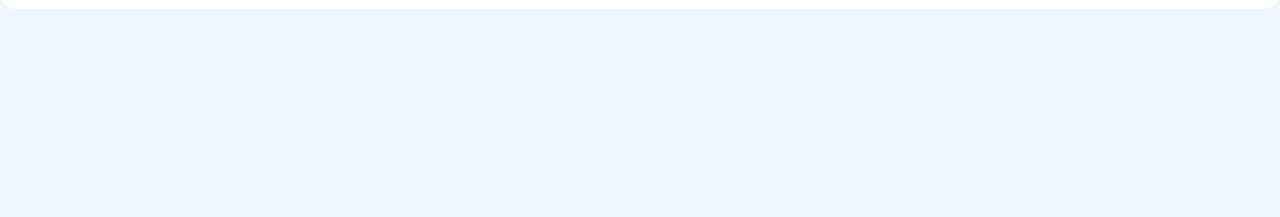
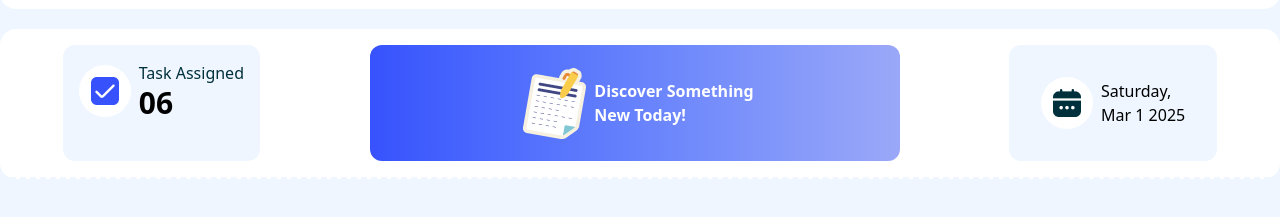
Before and after one commit to RahilLamisa/b11a5, a plain HTML site: page index.html in a window 1280 px wide. Shown: the part 107-324 px from the top of the page. Drawn offline with nearby package versions, Linux system fonts and the light colour scheme.

Commit message:
header part done

```diff
--- a/index.html
+++ b/index.html
@@ -25,6 +25,40 @@
                     </div>
                 </div>
             </nav>
+            <section class="">
+                <section class="sec-1 bg-white mt-5 rounded-2xl">
+                    <header class="flex justify-around gap-4 p-4 border-b-2 border-dashed border-blue-50">
+                        <div class="bg-blue-50 p-4  rounded-xl">
+                            <div class="flex gap-2 justify-center items-center">
+                                <button class="bg-white rounded-full p-3"><img src="assets/checkbox.png" alt="checkbox" class="h-7 w-7"></button>
+                                <div>
+                                    <p class="text-base text-[#00303C] font-medium">Task Assigned</p>
+
+                                    <p class="text-3xl"><b>06</b></p>
+                                </div>
+                            </div>
+                        </div>
+                        <div id="discover" class="rounded-xl bg-gradient-to-r from-[#3752FD] p-4.5  w-[530px] to-[#9BA8F8] flex justify-center items-center">
+                            <img src="assets/board.png" alt="board image">
+                            <p class="text-white"><b>Discover Something <br> New Today!</b></p>
+                        </div>
+                        <div class="bg-blue-50 p-8  rounded-xl">
+                            <div class="flex gap-2 justify-center items-center">
+                                <button class="bg-white rounded-full p-3"><img src="assets/calender.png" alt="checkbox" class="h-7 w-7"></button>
+                                <div>
+                                    <p id="date"></p>
+                                </div>
+                            </div>
+                        </div>
+                    </header>
+                    <main>
+                        <div class="card-1">
+
+                        </div>
+                    </main>
+                </section>
+                <sec class="sec-2"></sec>
+            </section>
         </section>
 
         <script src="index.js"></script>
--- a/index.js
+++ b/index.js
@@ -7,5 +7,16 @@ document.getElementById('color').addEventListener('click',function(event){
     let randomColor = 'rgb('+red + ',' + green + ',' + blue + ')'
     document.body.style.backgroundColor=randomColor;
     // console.log(randomColor)
-    event.preventDefault()
+    event.preventDefault();
 })
+let today = new Date();
+let days = ["Sunday", "Monday", "Tuesday", "Wednesday", "Thursday", "Friday", "Saturday"];
+let months = ["Jan", "Feb", "Mar", "Apr", "May", "Jun", "Jul", "Aug", "Sep", "Oct", "Nov", "Dec"];
+
+let currentDay = days[today.getDay()];
+let currentMonth = months[today.getMonth()];
+let currentDate = today.getDate();
+let currentYear = today.getFullYear();
+
+let formattedDate = currentDay + ',' + '\n'+ ' '+ currentMonth + ' ' + currentDate + ' ' + currentYear ;
+document.getElementById("date").innerText = formattedDate;
```
